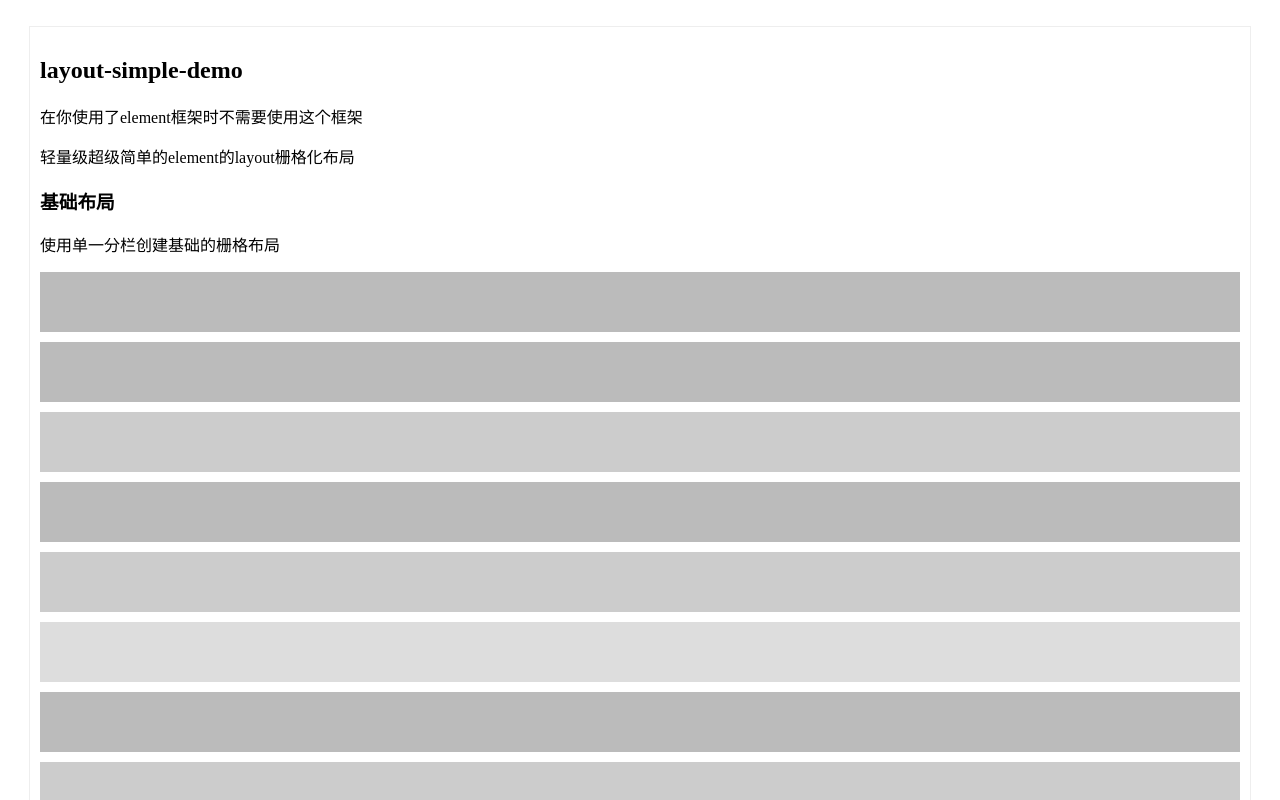
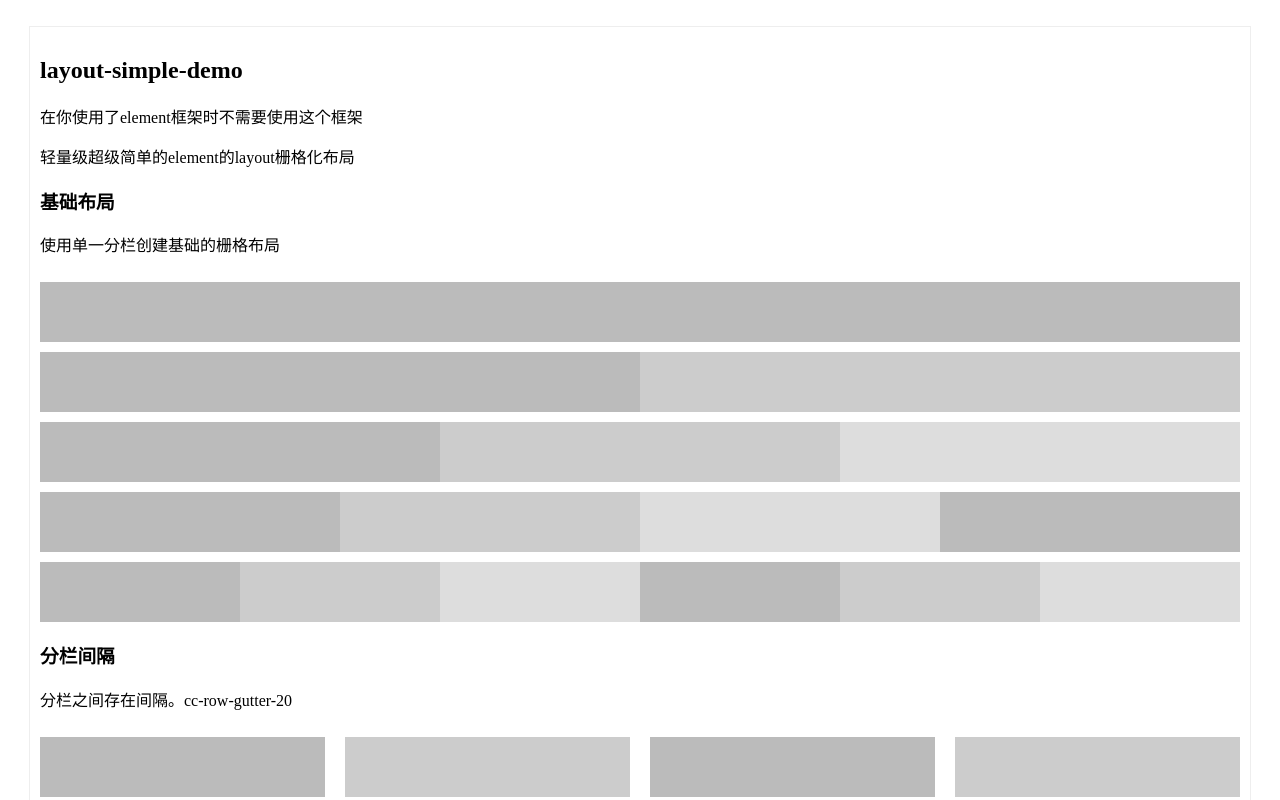
Before and after one commit to jian22446688/ele-layout-simple, a website: page demo/index.html in a window 1280 px wide. Shown: the top 800 px of the page. Drawn offline with Linux system fonts and the light colour scheme.

Commit message:
更新demo

```diff
--- a/demo/index.html
+++ b/demo/index.html
@@ -10,7 +10,7 @@
    <meta name="viewport" content="width=device-width, initial-scale=1.0">
    <meta http-equiv="X-UA-Compatible" content="ie=edge">
    <title>ele-layout-simple-dome</title>
-   <link rel="stylesheet" href="../dist/layout-simple.css">
+   <link rel="stylesheet" href="../dist/cc-layout-simple.css">
    <style>
    html, body {
      margin: 0;
```
